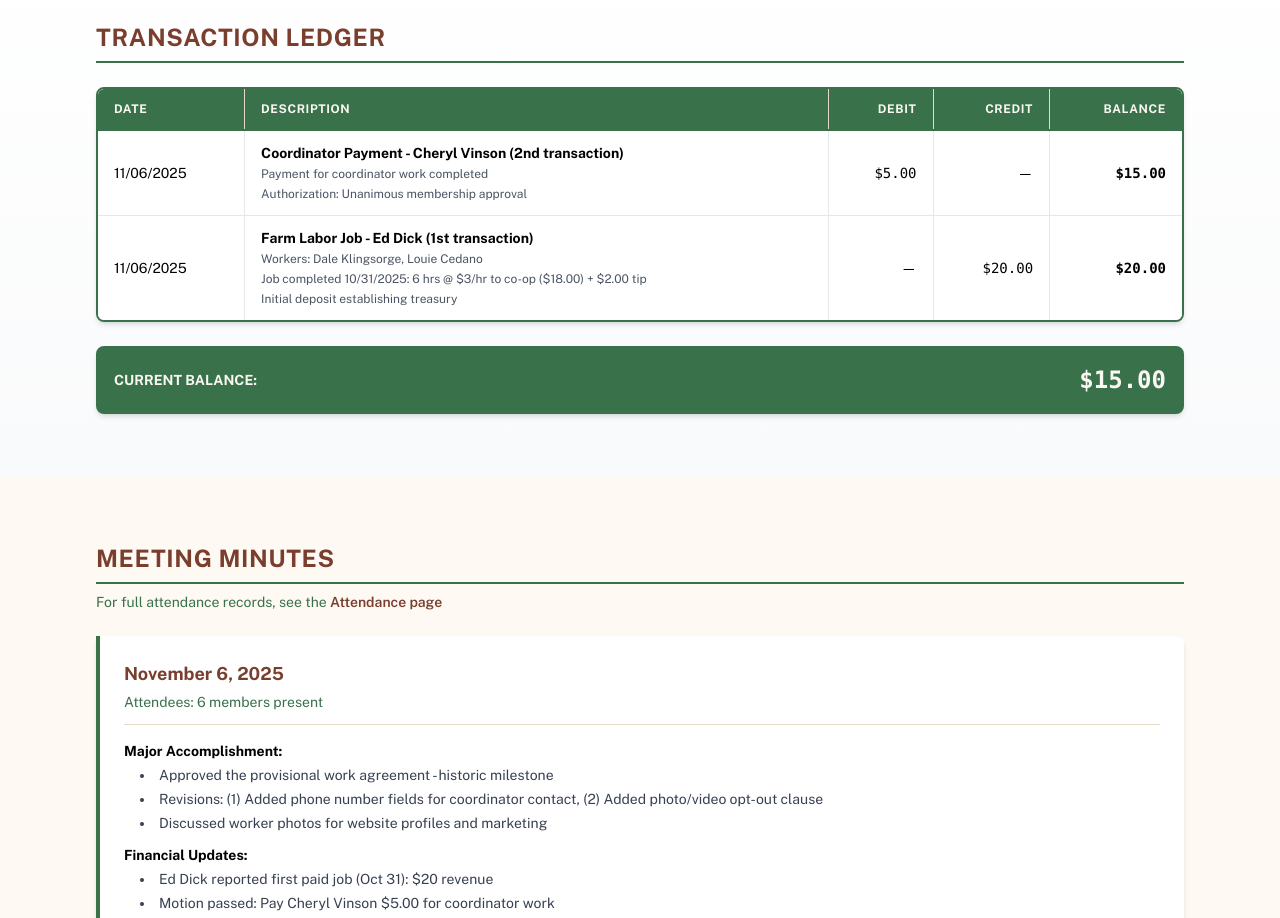
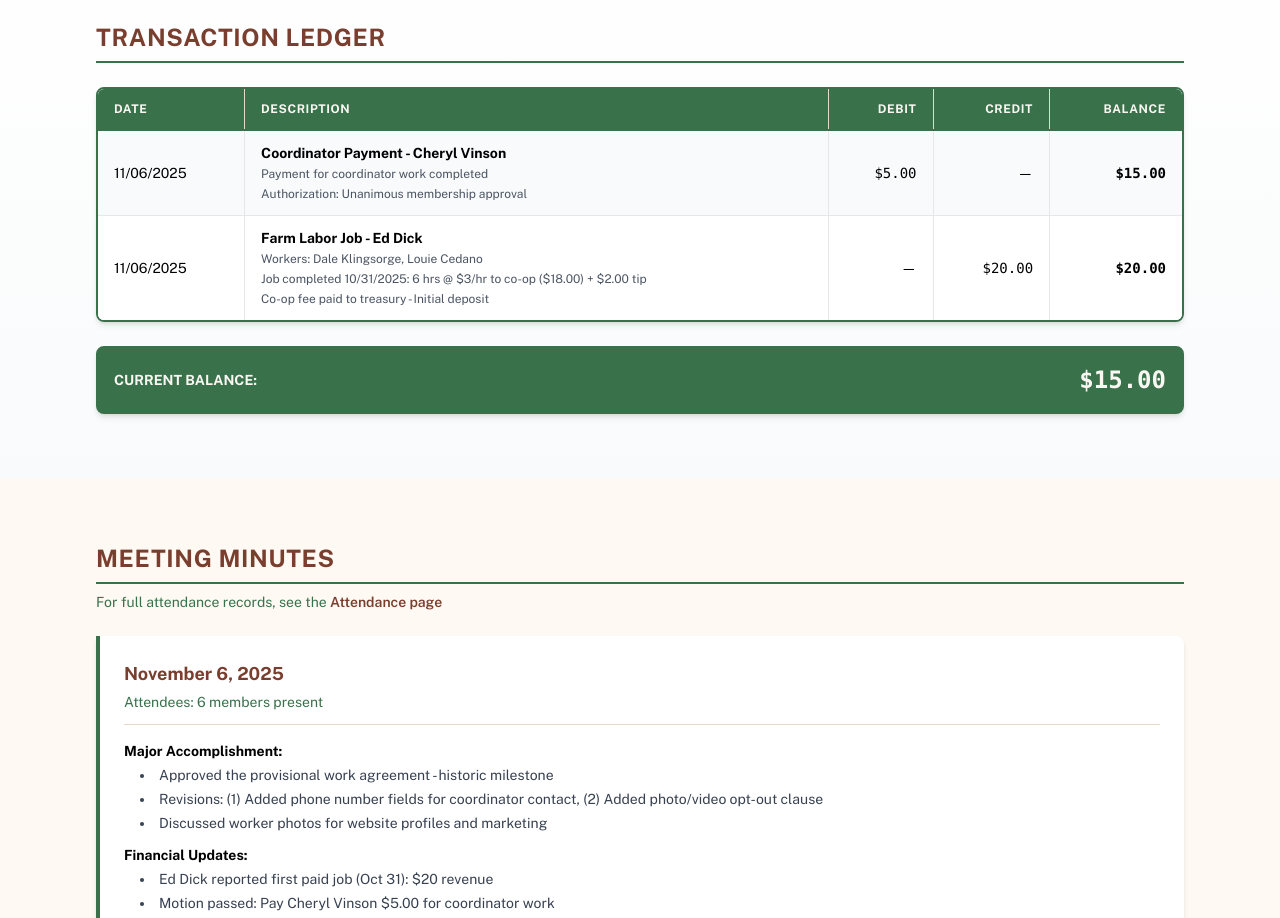
Before and after one commit to samuelmholley1/mendolaborcoop.ukiahumc.org, a Next.js app: page /records in a window 1280 px wide. Shown: the part 780-1698 px from the top of the page. Built offline with nearby package versions, Linux system fonts and the light colour scheme.

Commit message:
Update transaction dates to 11/6 for both, clarify Ed Dick payment timeline, add alternating row colors

```diff
--- a/pages/records.tsx
+++ b/pages/records.tsx
@@ -90,12 +90,12 @@ const RecordsPage: React.FC = () => {
                 </thead>
                 <tbody className="divide-y divide-gray-200">
                   {/* Transaction 2 - Payment to Cheryl (Most Recent) */}
-                  <tr className="hover:bg-sand/30 transition-colors">
+                  <tr className="bg-gray-50 hover:bg-sand/30 transition-colors">
                     <td className="px-4 py-3 text-sm text-black border-r border-gray-200 whitespace-nowrap">
                       11/06/2025
                     </td>
                     <td className="px-4 py-3 text-sm text-black border-r border-gray-200">
-                      <strong>Coordinator Payment - Cheryl Vinson (2nd transaction)</strong><br/>
+                      <strong>Coordinator Payment - Cheryl Vinson</strong><br/>
                       <span className="text-xs text-gray-600">Payment for coordinator work completed<br/>
                       Authorization: Unanimous membership approval</span>
                     </td>
@@ -111,15 +111,15 @@ const RecordsPage: React.FC = () => {
                   </tr>
 
                   {/* Transaction 1 - Initial Deposit */}
-                  <tr className="hover:bg-sand/30 transition-colors">
+                  <tr className="bg-white hover:bg-sand/30 transition-colors">
                     <td className="px-4 py-3 text-sm text-black border-r border-gray-200 whitespace-nowrap">
                       11/06/2025
                     </td>
                     <td className="px-4 py-3 text-sm text-black border-r border-gray-200">
-                      <strong>Farm Labor Job - Ed Dick (1st transaction)</strong><br/>
+                      <strong>Farm Labor Job - Ed Dick</strong><br/>
                       <span className="text-xs text-gray-600">Workers: Dale Klingsorge, Louie Cedano<br/>
                       Job completed 10/31/2025: 6 hrs @ $3/hr to co-op ($18.00) + $2.00 tip<br/>
-                      Initial deposit establishing treasury</span>
+                      Co-op fee paid to treasury - Initial deposit</span>
                     </td>
                     <td className="px-4 py-3 text-sm text-black border-r border-gray-200 text-right">
                       —
```
